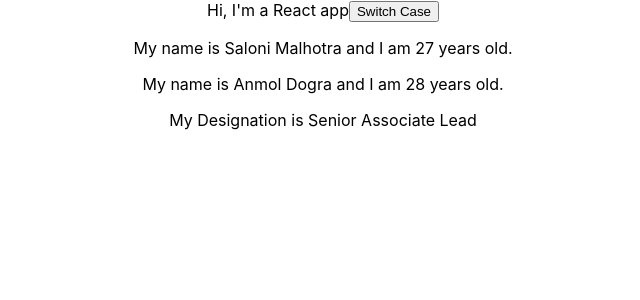
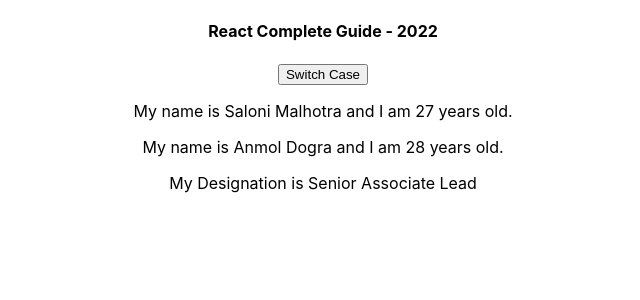
Before and after one commit to salonimalhotrawd/react-app, a React (Create React App) app: page / in a window 1280 px wide. Shown: the top 300 px of the page, without its empty margins (317-957 px from the left). Built offline with nearby package versions, Linux system fonts and the light colour scheme.

Commit message:
Implement setState Method and update state property of the class

```diff
--- a/src/App.js
+++ b/src/App.js
@@ -1,18 +1,18 @@
-import React, {Component} from 'react';
+import React, { Component } from 'react';
 import './App.css';
 import Person from './Person/Person';
 
-class App extends Component{
+class App extends Component {
   /**
    * State property is only access in the class based component
    */
   state = {
-    persons : [
-      {name: 'Saloni Malhotra', age : 27},
-      {name: 'Anmol Dogra', age : 28}
+    title: 'React Complete Guide - 2022',
+    persons: [
+      { name: 'Saloni Malhotra', age: 27 },
+      { name: 'Anmol Dogra', age: 28 }
     ],
-
-    designation : 'My Designation is Senior Associate Lead'
+    designation: 'My Designation is Senior Associate Lead'
   }
 
   /**
@@ -20,7 +20,23 @@ class App extends Component{
    * @this refers to the class this
    */
   switchCaseHandler = () => {
-    console.log('I was clicked', this);
+    /**
+     * @setState Method is provided by the react to update the new State
+     * This method basically merge the old state with the new state without hmapering the other state properties and values
+    */
+
+    this.setState({
+      persons: [{
+        name: 'Saloni Malhotra',
+        age: 27
+      },
+      {
+        name: 'Anmol Bharat Dogra',
+        age: 28
+      }
+      ],
+      designation: 'My Designation is Senior Project Manager'
+    })
   }
 
   /**
@@ -32,12 +48,12 @@ class App extends Component{
   // }
 
 
-  render(){
+  render() {
     return (
       <div className='App'>
-        Hi, I'm a React app
+        <h4>{this.state.title}</h4>
         <button className='btn btn-primary' onClick={this.switchCaseHandler}>Switch Case</button>
-        <Person name={this.state.persons[0].name} age={this.state.persons[0].age}/>
+        <Person name={this.state.persons[0].name} age={this.state.persons[0].age} />
         <Person name={this.state.persons[1].name} age={this.state.persons[1].age}>{this.state.designation}</Person>
       </div>
     )
```
